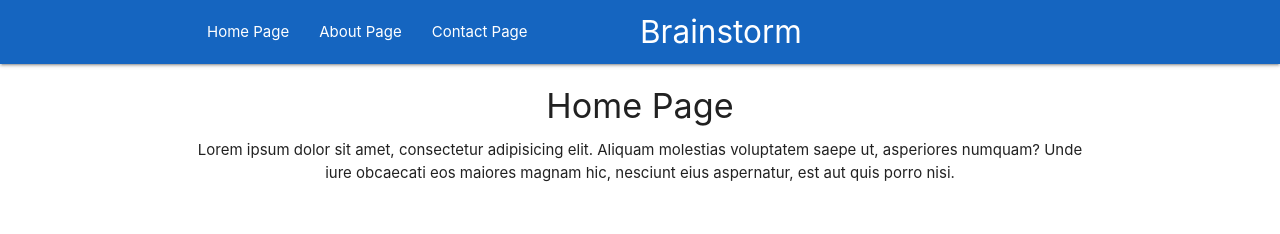
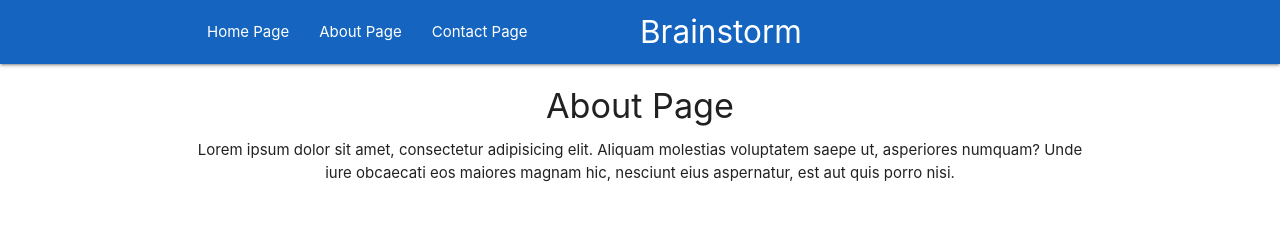
Before and after one commit to SilverBright/bucketlist-app-client, a React (Create React App) app: page /about in a window 1280 px wide. Shown: the top 234 px of the page. Built offline with nearby package versions, Linux system fonts and the light colour scheme; no server answers.

Commit message:
add routes to App.js

```diff
--- a/src/App.js
+++ b/src/App.js
@@ -17,7 +17,9 @@
         <div className="App">
           <div className="navbar">
             <Navbar />
-            <Route post="/" component={Home} />
+            <Route exact path="/" component={Home} />
+            <Route path="/about" component={About} />
+            <Route path="/contact" component={Contact} />
           </div>
           <div className="ideas-app container">
             <h1 className="center -text">BRAINSTORM</h1>
```
